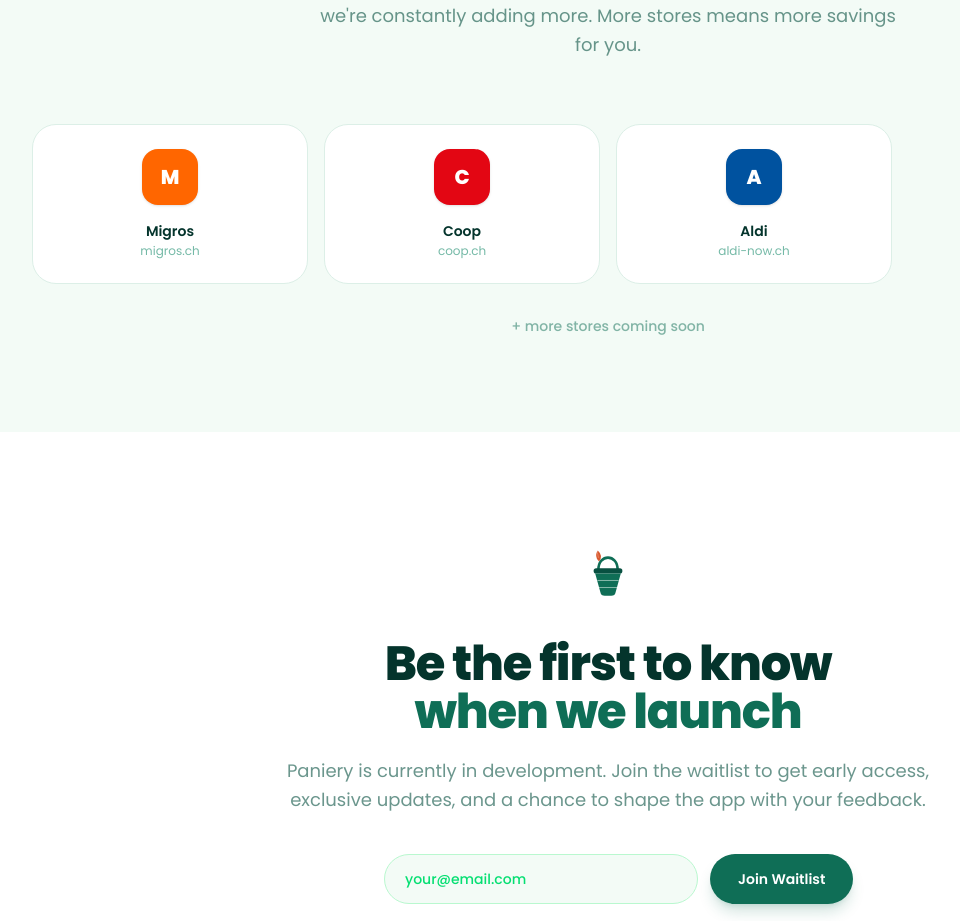
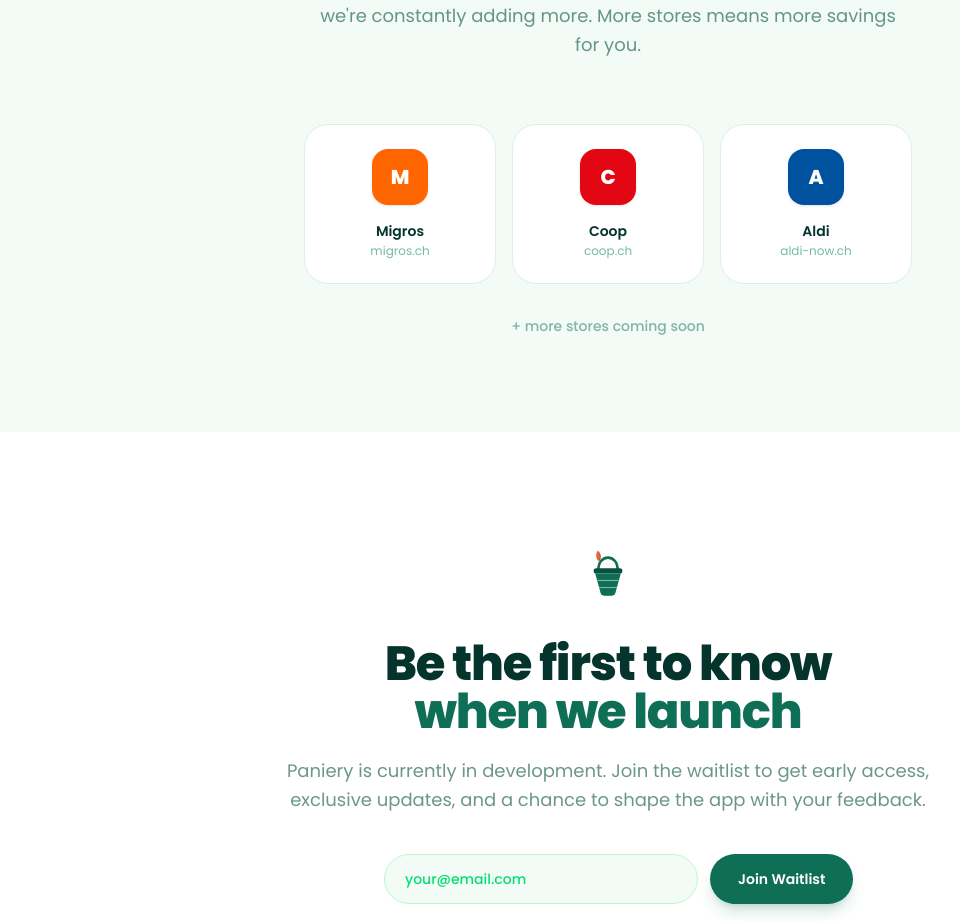
Before and after one commit to papadopan/paniery, a Next.js app: page / in a window 1280 px wide. Shown: the part 2831-3752 px from the top of the page, without its empty margins (32-992 px from the left). Built offline with nearby package versions, Linux system fonts and the light colour scheme.

Commit message:
style(supermarkets): switch grid layout to flex-wrap with fixed card width

```diff
--- a/src/components/Supermarkets.tsx
+++ b/src/components/Supermarkets.tsx
@@ -23,14 +23,14 @@
           </p>
         </div>
 
-        <div className="grid grid-cols-2 sm:grid-cols-4 gap-4">
+        <div className="flex flex-wrap justify-center gap-4">
           {supermarkets.map(({ name, color, initial, url }) => (
             <a
               key={name}
               href={`https://${url}`}
               target="_blank"
               rel="noopener noreferrer"
-              className="flex flex-col items-center gap-4 p-6 bg-white rounded-3xl border border-green-100 hover:border-green-200 hover:shadow-md hover:shadow-green-900/5 transition-all group"
+              className="flex flex-col items-center gap-4 p-6 bg-white rounded-3xl border border-green-100 hover:border-green-200 hover:shadow-md hover:shadow-green-900/5 transition-all group w-48"
             >
               <div
                 className="w-14 h-14 rounded-2xl flex items-center justify-center text-white text-xl font-extrabold shadow-sm group-hover:scale-105 transition-transform"
```
